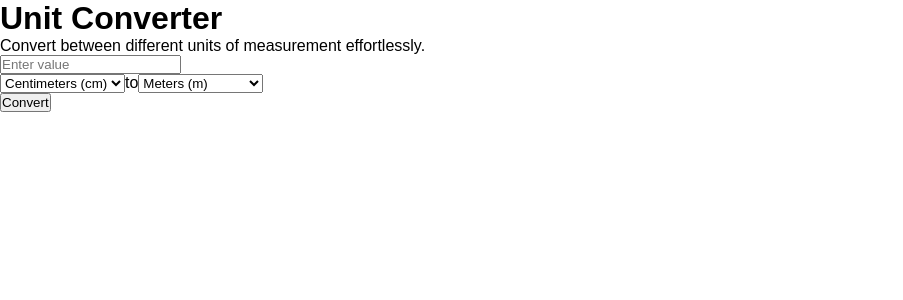
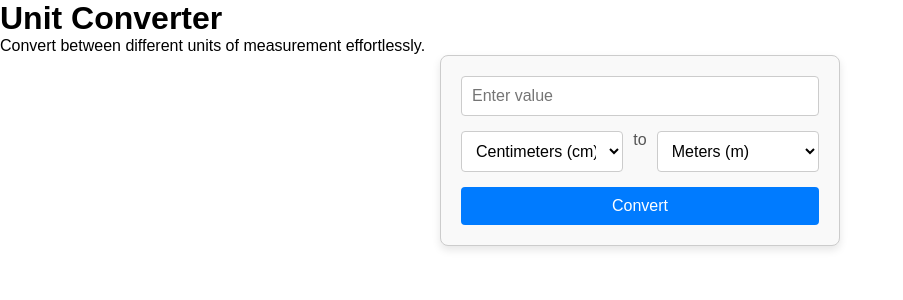
Before and after one commit to Espadv69/Unit-Converter-React, a React (Vite) app: page / in a window 1280 px wide. Shown: the top 300 px of the page, without its empty margins (0-903 px from the left). Built offline with nearby package versions, Linux system fonts and the light colour scheme.

Commit message:
Add styling for Converter component to enhance layout and user experience

```diff
--- a/src/components/Converter/Converter.css
+++ b/src/components/Converter/Converter.css
@@ -0,0 +1,69 @@
+.converter {
+  max-width: 400px;
+  margin: 0 auto;
+  padding: 20px;
+  border: 1px solid #ccc;
+  border-radius: 8px;
+  background-color: #f9f9f9;
+  box-shadow: 0 4px 8px rgba(0, 0, 0, 0.1);
+}
+
+.converter h2 {
+  text-align: center;
+  margin-bottom: 20px;
+  color: #333;
+}
+
+.converter input {
+  width: 100%;
+  padding: 10px;
+  margin-bottom: 15px;
+  border: 1px solid #ccc;
+  border-radius: 4px;
+  font-size: 16px;
+}
+
+.selects {
+  display: flex;
+  gap: 10px;
+}
+
+.converter select {
+  width: 48%;
+  padding: 10px;
+  margin-bottom: 15px;
+  border: 1px solid #ccc;
+  border-radius: 4px;
+  font-size: 16px;
+  background-color: #fff;
+}
+
+.converter span {
+  display: inline-block;
+  width: 4%;
+  text-align: center;
+  font-size: 16px;
+  color: #555;
+}
+
+.converter button {
+  width: 100%;
+  padding: 10px;
+  background-color: #007bff;
+  color: #fff;
+  border: none;
+  border-radius: 4px;
+  font-size: 16px;
+  cursor: pointer;
+}
+
+.converter button:hover {
+  background-color: #0056b3;
+}
+
+.converter p {
+  text-align: center;
+  margin-top: 15px;
+  font-size: 18px;
+  color: #333;
+}
```
